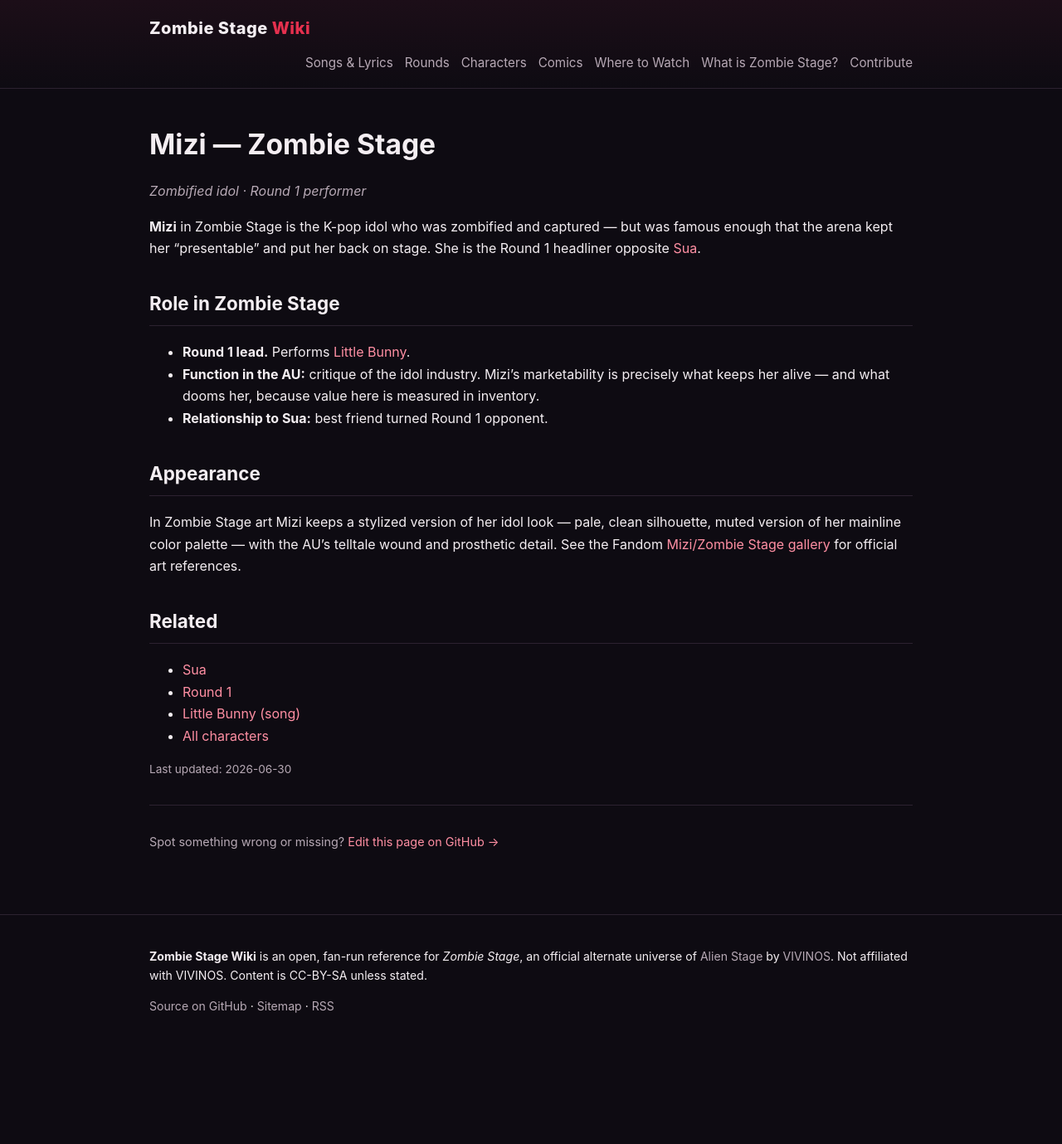
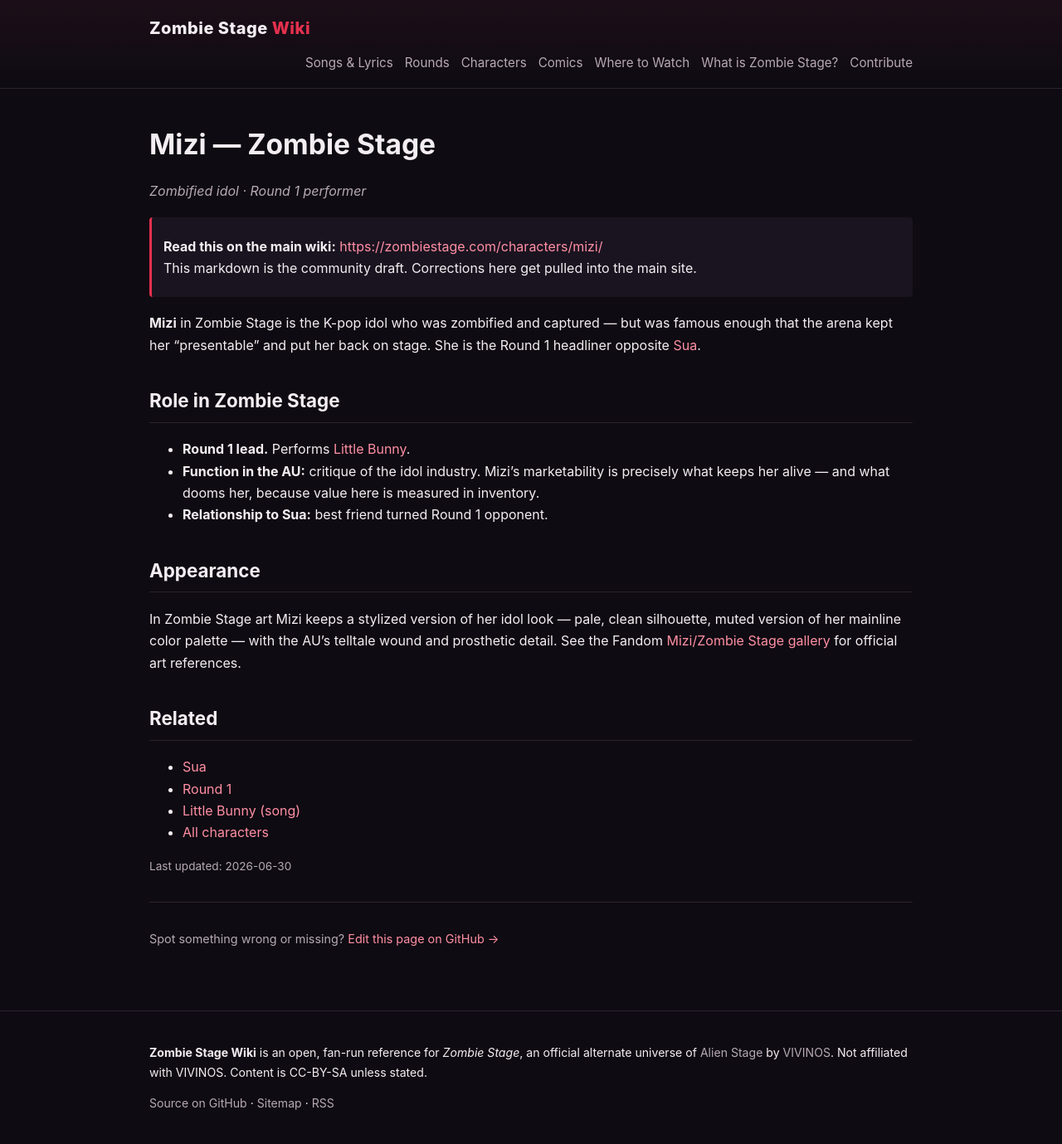
Before and after one commit to zombiestageweb/Wiki, a Jekyll site: the page built from _characters/mizi.md, in a window 1280 px wide. Shown: the whole page at 83% size. Built offline with Jekyll 4.4.1, drawn with Linux system fonts in a browser that asks for light colours; before the commit the page ends 1262 px from its top, so only the background shows below that.

Commit message:
docs(_characters/mizi.md): add canonical link to main site

```diff
--- a/_characters/mizi.md
+++ b/_characters/mizi.md
@@ -6,6 +6,9 @@ role: "Zombified idol · Round 1 performer"
 description: "Mizi in Zombie Stage: the K-pop idol who was zombified but kept performing. Round 1 lead, opposite Sua."
 updated: 2026-06-30
 ---
+
+> **Read this on the main wiki:** [https://zombiestage.com/characters/mizi/](https://zombiestage.com/characters/mizi/)
+> This markdown is the community draft. Corrections here get pulled into the main site.
 
 **Mizi** in Zombie Stage is the K-pop idol who was zombified and captured — but was famous enough
 that the arena kept her "presentable" and put her back on stage. She is the Round 1 headliner
```
